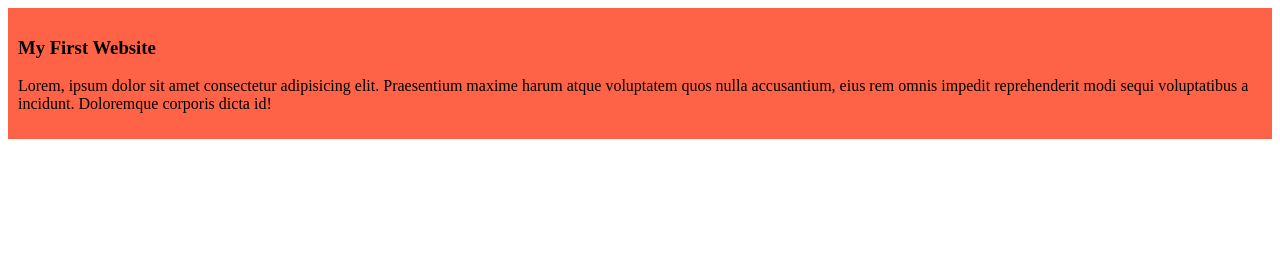
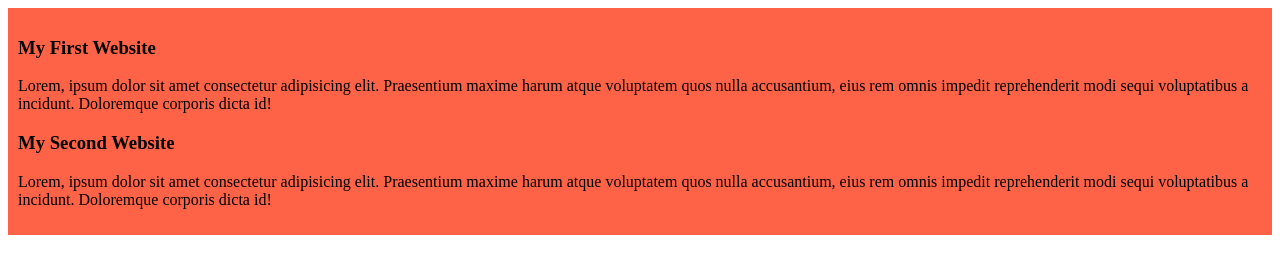
Before and after one commit to sadi554/first-project-repo, a plain HTML site: page index.html in a window 1280 px wide. Drawn offline with Linux system fonts and the light colour scheme.

Commit message:
My Second Website

```diff
--- a/index.html
+++ b/index.html
@@ -15,6 +15,13 @@
                 accusantium, eius rem omnis impedit reprehenderit modi sequi
                 voluptatibus a incidunt. Doloremque corporis dicta id!
             </p>
+            <h3>My Second Website</h3>
+            <p>
+                Lorem, ipsum dolor sit amet consectetur adipisicing elit.
+                Praesentium maxime harum atque voluptatem quos nulla
+                accusantium, eius rem omnis impedit reprehenderit modi sequi
+                voluptatibus a incidunt. Doloremque corporis dicta id!
+            </p>
         </div>
     </body>
 </html>
```
